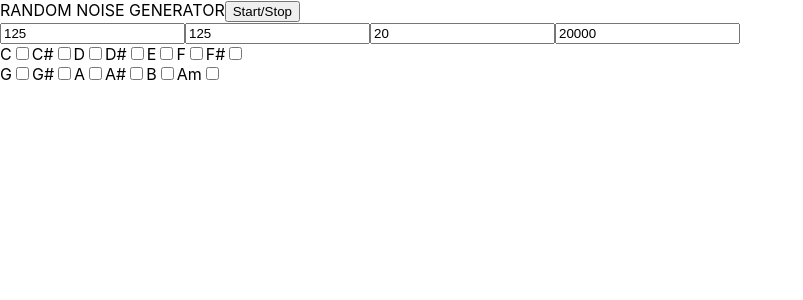
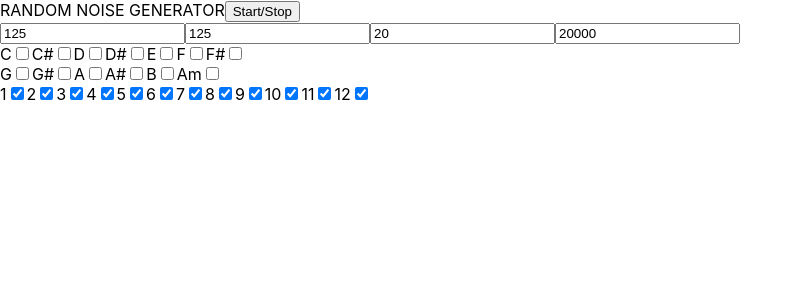
Before and after one commit to CodeKrakken/random-noise-generator, a React (Create React App) app: page / in a window 1280 px wide. Shown: the top 300 px of the page, without its empty margins (0-803 px from the left). Built offline with nearby package versions, Linux system fonts and the light colour scheme.

Commit message:
Display note checkboxes

```diff
--- a/src/App.jsx
+++ b/src/App.jsx
@@ -36,6 +36,7 @@ function App() {
   const [maxFrequency , setMaxFrequency ] = useState(20000);
   const [checked,       setChecked      ] = useState(false)
   const [activeKeys,    setActiveKeys   ] = useState([])
+  const [activeNumbers, setActiveNumbers] = useState([1, 2, 3, 4, 5, 6, 7, 8, 9, 10, 11, 12])
 
   const getRandomFrequency = () => {
     const minFrequency = +document.getElementById('minFrequency').value
@@ -128,6 +129,22 @@ const getActiveFrequencies = () => {
     }
   }
 
+
+  const handleNumberChange = (e) => {
+
+    setChecked(!checked)
+    const toggledNumber = +e.target.value
+
+    if (activeNumbers.includes(toggledNumber)) {
+      const toggledNumberIndex = activeNumbers.indexOf(toggledNumber)
+      activeNumbers.splice(toggledNumberIndex, 1)
+    } else {
+      activeNumbers.push(toggledNumber)
+    }
+    console.log(activeNumbers)
+  }
+
+
   const inputs = [
     {
       id: 'minLength',
@@ -147,6 +164,8 @@ const getActiveFrequencies = () => {
       action: setMaxFrequency
     }
   ]
+
+  const numbers = [1, 2, 3, 4, 5, 6, 7, 8, 9, 10, 11, 12]
 
   return (
     <div>
@@ -179,6 +198,20 @@ const getActiveFrequencies = () => {
           </>
         })
       }
+      <br/>
+      {
+        numbers.map(number =>
+          <>
+            <label>{number}</label>
+            <input
+              type="checkbox"
+              value={number}
+              checked={activeNumbers.includes(number)}
+              onChange={handleNumberChange}
+            />
+          </>
+        )
+      }
     </div>
   );
 }
```
